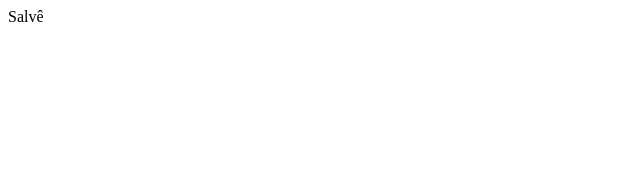
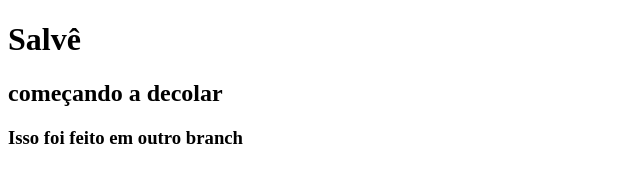
Before and after one commit to cristinaajs/demo-3, a plain HTML site: page public/index.html in a window 1280 px wide. Shown: the whole page, without its empty margins (0-640 px from the left). Drawn offline with Linux system fonts and the light colour scheme.

Commit message:
commit no branch dev2

```diff
--- a/public/index.html
+++ b/public/index.html
@@ -7,6 +7,9 @@
     <title>New Index</title>
 </head>
 <body>
-    Salvê
+    <h1>Salvê</h1>
+    <h2>começando a decolar</h2>
+    <h3>Isso foi feito em outro branch</h3>
+
 </body>
 </html>
```
